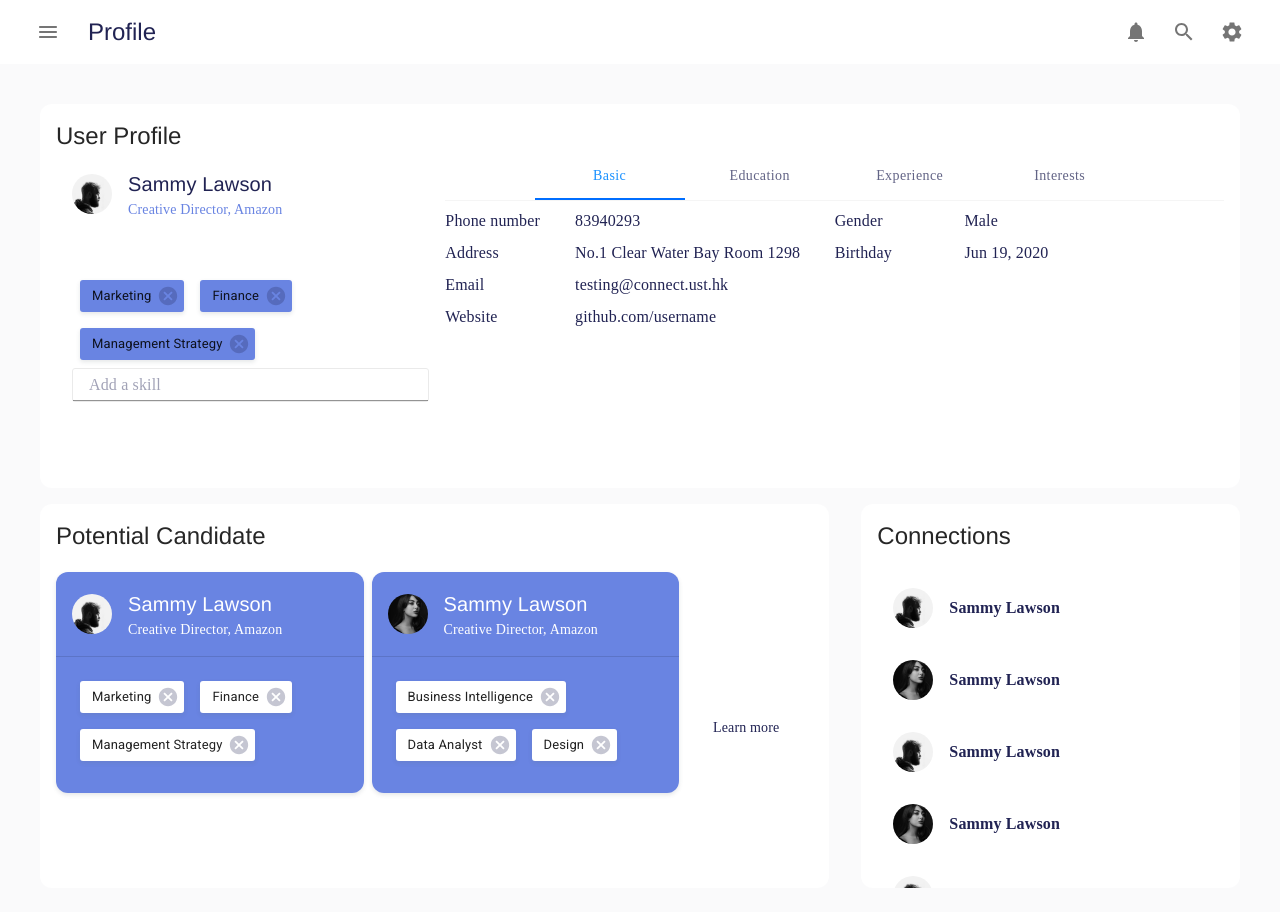
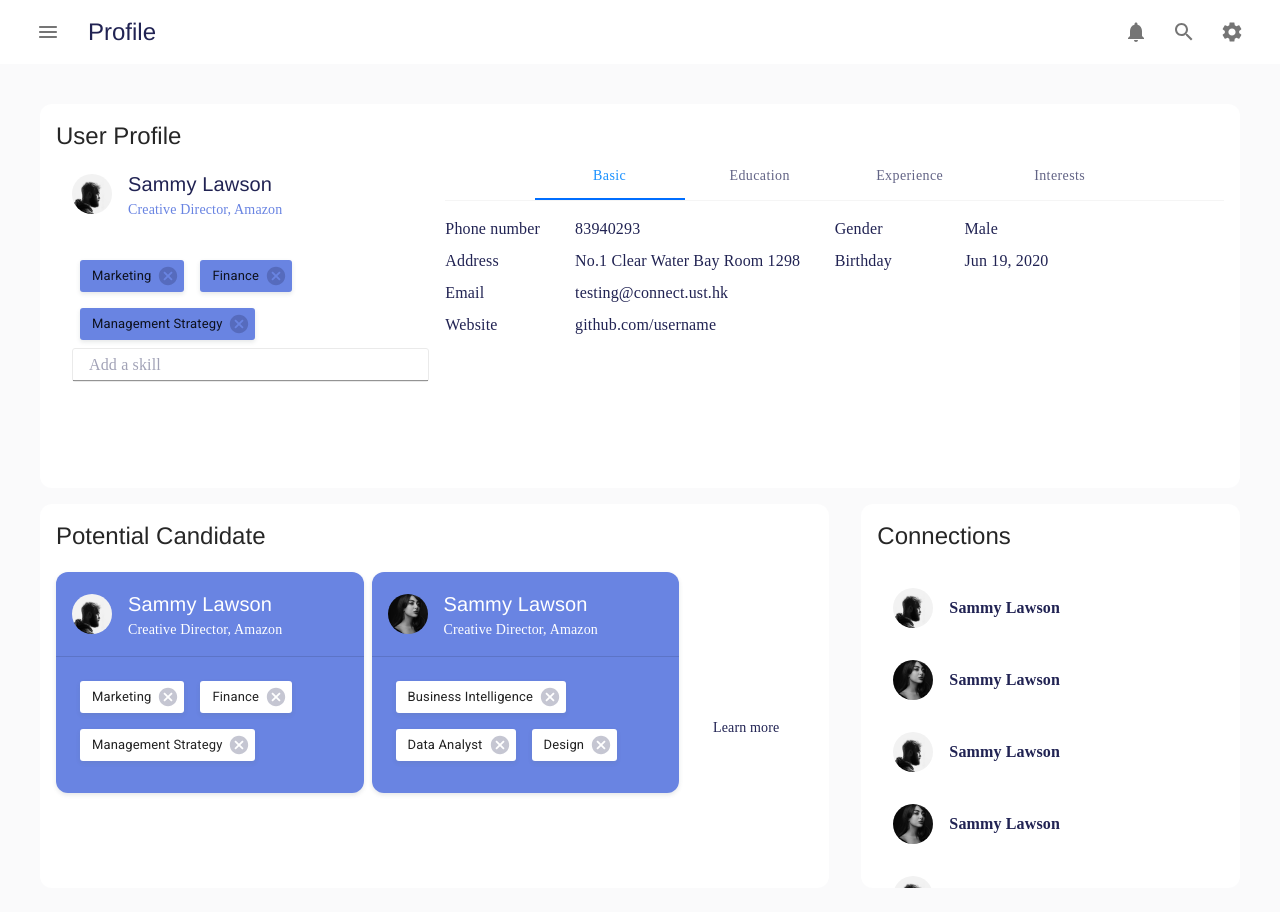
Before and after one commit to BoscoTin/COMP4021-Frontend, a Next.js app: page /1/profile in a window 1280 px wide. Built offline with nearby package versions, Linux system fonts and the light colour scheme.

Commit message:
Fix on padding

```diff
--- a/pages/[profile]/profile.js
+++ b/pages/[profile]/profile.js
@@ -69,7 +69,7 @@ const useStyles = makeStyles((theme) => ({
     alignItems: "center",
   },
   tabpanel: {
-    paddingTop: theme.spacing(1),
+    paddingTop: theme.spacing(2),
   },
 }));
 
--- a/src/components/prefabs/People/PeopleTagCard.js
+++ b/src/components/prefabs/People/PeopleTagCard.js
@@ -102,7 +102,6 @@ export default function (props) {
         isSelf={isSelf}
         isBadge={false}
       />
-      {isSelf && <br />}
       {!isSelf && <Divider className={classes.expand_w} />}
       <CardContent>
         {data.tags.map((tag, index) => (
```
